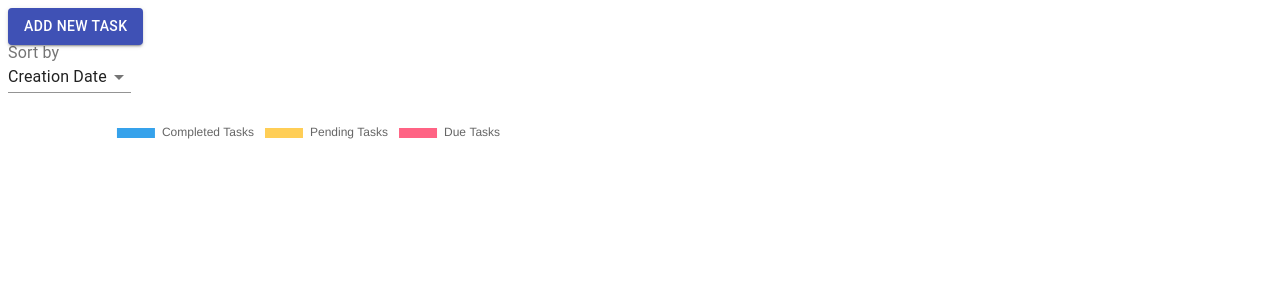
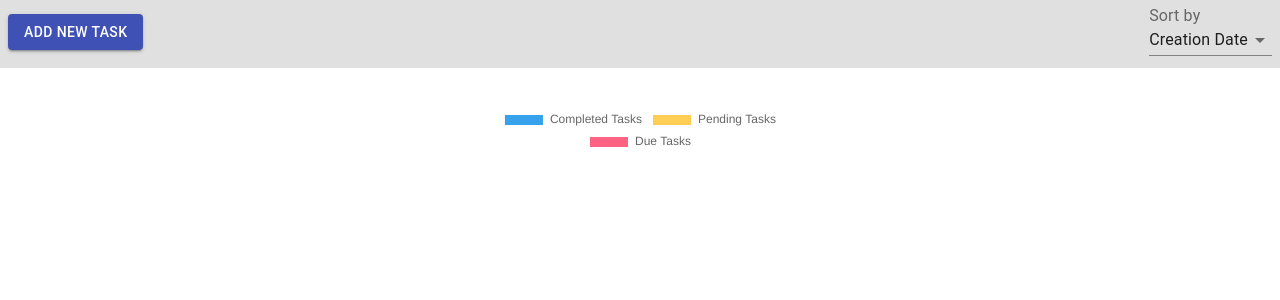
Before and after one commit to xlibraries/react-landing-page, a React (Create React App) app: page /home in a window 1280 px wide. Shown: the top 300 px of the page. Built offline with nearby package versions, Linux system fonts and the light colour scheme.

Commit message:
Updated UI

```diff
--- /dev/null
+++ b/src/pages/Home/HomePage.css
@@ -0,0 +1,37 @@
+.homePage {
+    display: flex;
+    flex-direction: column;
+    align-items: center;
+    justify-content: space-between;
+    padding: 20px;
+    background-color: #f9f9f9;
+}
+
+.header {
+    display: flex;
+    justify-content: space-between;
+    align-items: center;
+    width: 100%;
+    padding: 10px;
+    background-color: #e0e0e0;
+    border-radius: 5px;
+    margin-bottom: 20px;
+}
+
+.main-content {
+    display: flex;
+    flex-wrap: wrap;
+    /*justify-content: space-around;*/
+    width: 100%;
+    margin-bottom: 20px;
+}
+
+.task-card {
+    margin: 10px;
+}
+
+.charts {
+    width: 100%;
+    display: flex;
+    justify-content: center;
+}
--- a/src/pages/Home/HomePage.tsx
+++ b/src/pages/Home/HomePage.tsx
@@ -1,11 +1,12 @@
 // HomePage.tsx
 import React, { useState } from 'react';
-import { Button, Dialog, DialogActions, DialogContent, DialogTitle, TextField, Grid, InputLabel, MenuItem, Select } from '@material-ui/core';
+import { Button, Dialog, DialogActions, DialogContent, DialogTitle, TextField, Grid, InputLabel, MenuItem, Select, Box } from '@material-ui/core';
 import 'chart.js/auto';
 import { Pie } from 'react-chartjs-2';
 import TaskCard from './TaskCard';
 import { TaskController } from './TaskController';
 import { Task } from './TaskModel';
+import './HomePage.css';
 
 interface HomePageProps {
     tasks: Task[];
@@ -33,10 +34,11 @@ const HomePage: React.FC<HomePageProps> = ({ tasks: initialTasks }) => {
 
     return (
         <Grid container spacing={3} direction="row" wrap="wrap">
-            <Grid item xs={12}>
+            <Grid item xs={12} className="header">
                 <Button variant="contained" color="primary" onClick={handleOpen}>
                     Add New Task
                 </Button>
+                <Box>
                     <InputLabel id="sort-label">Sort by</InputLabel>
                     <Select labelId="sort-label" id="sort-select" value={sortOption} onChange={handleSortChange}>
                         <MenuItem value={'dueTasks'}>Due Tasks</MenuItem>
@@ -45,6 +47,7 @@ const HomePage: React.FC<HomePageProps> = ({ tasks: initialTasks }) => {
                         <MenuItem value={'priority'}>Priority</MenuItem>
                         <MenuItem value={'creationDate'}>Creation Date</MenuItem>
                     </Select>
+                </Box>
                 <Dialog open={open} onClose={handleClose}>
                     <DialogTitle>Add New Task</DialogTitle>
                     <DialogContent>
@@ -60,12 +63,14 @@ const HomePage: React.FC<HomePageProps> = ({ tasks: initialTasks }) => {
                     </DialogActions>
                 </Dialog>
             </Grid>
+            <Grid item xs={12} className="main-content">
                 {sortedTasks.map(task => (
                     <Grid item xs={2}>
                         <TaskCard key={task.id} task={task} />
                     </Grid>
                 ))}
-            <Grid item xs={12}>
+            </Grid>
+            <Grid item xs={12} className="charts">
                 <div style={{ maxWidth: '600px', maxHeight: '600px' }}>
                     <Pie data={pieData} />
                 </div>
```
Lines whose indentation alone changed are shown as unchanged.
